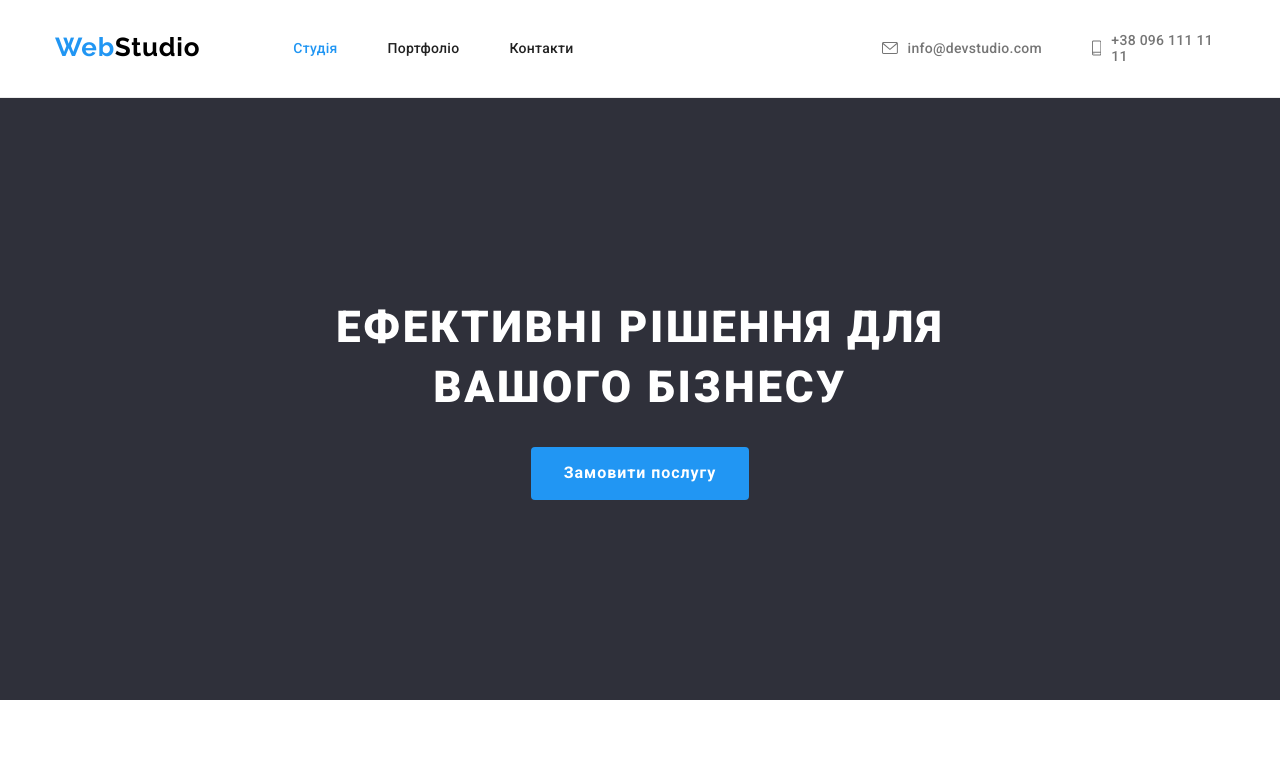
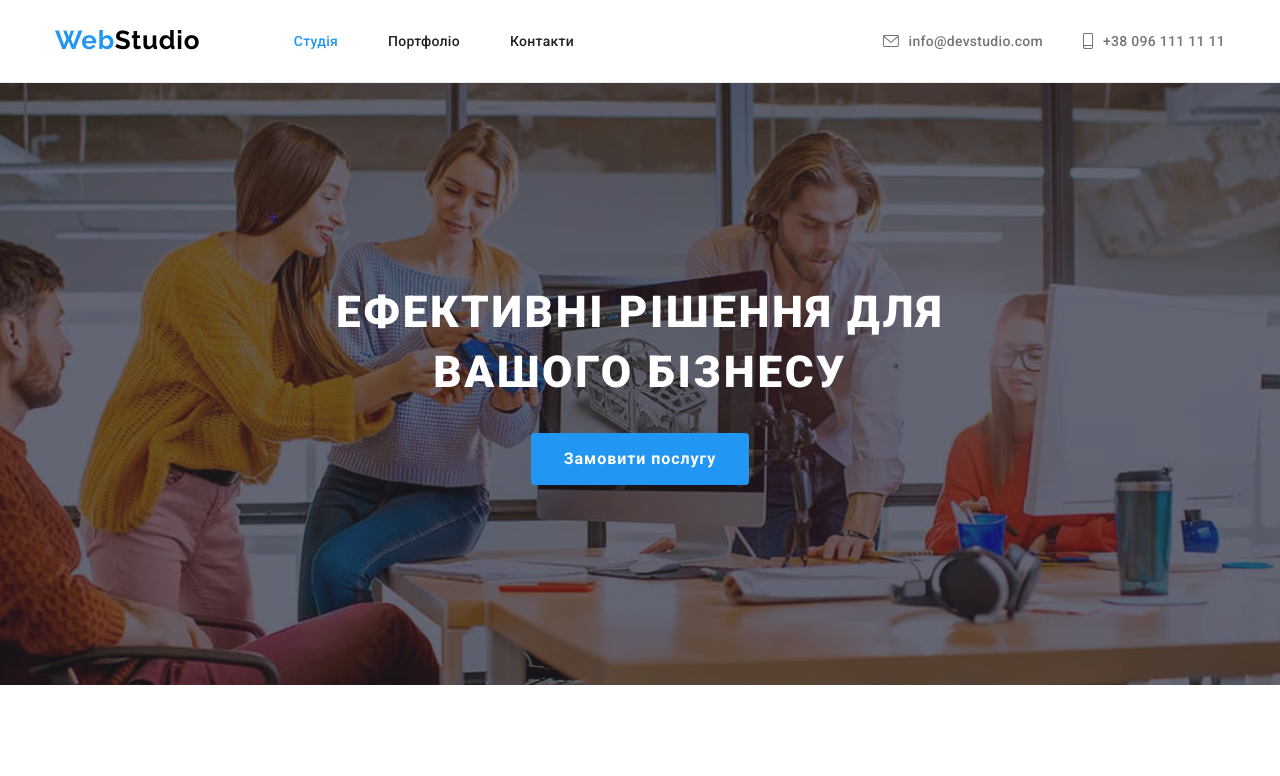
Before and after one commit to HannaStrat/goit-markup-hw-04, a plain HTML site: page index.html in a window 1280 px wide. Shown: the top 776 px of the page. Drawn offline with nearby package versions, Linux system fonts and the light colour scheme.

Commit message:
hero heder

```diff
--- a/index.html
+++ b/index.html
@@ -42,12 +42,17 @@
         </div>
     </header>
     <main>
-        <section class=" section hero">
-            <h1 class="hero-title">Ефективні рішення для вашого бізнесу</h1>
-            <button class="primary-button" type="button">Замовити послугу</button>
+
+        <section class="hero">
+            <div class="overlay">
+                <div class="hero-container">
+                    <h1 class="hero-title">Ефективні рішення для вашого бізнесу</h1>
+                    <button class="primary-button" type="button">Замовити послугу</button>
+                </div>
+            </div>
         </section>
 
-        <section class=" section excellence">
+        <section class="section excellence">
             <div class="container">
                 <h2 class="visually-hidden">Наші переваги</h2>
                 <ul class="excellence-item">
@@ -104,6 +109,7 @@
                             <h3 class="team-title">Ольга Рєпіна</h3>
                             <p lang="en" class="text">Frontend Developer</p>
                         </div>
+
                     </li>
                     <li class="teamcard">
                         <img src="./img/img3.jpg" alt="Усміхнений хлопець" height="260" width="270">
@@ -188,22 +194,22 @@
                     <h4 class="connect-title">Приєднуйтесь</h4>
                     <ul class="connect-list">
                         <li class="connect-item"><a href="" class="connect-link">
-                            <svg class="connect-icon" width="20" height>
+                            <svg class="connect-icon" width="20" height="20">
                                 <use href="./img/icon.svg#icon-instagram"></use>
                             </svg>
                         </a></li>
                         <li class="connect-item"><a href="" class="connect-link">
-                            <svg class="connect-icon" width="20" height>
+                            <svg class="connect-icon" width="20" height="20">
                                 <use href="./img/icon.svg#icon-twitter"></use>
                             </svg>
                         </a></li>
                         <li class="connect-item"><a href="" class="connect-link">
-                            <svg class="connect-icon" width="20" height>
+                            <svg class="connect-icon" width="20" height="20">
                                 <use href="./img/icon.svg#icon-facebook"></use>
                             </svg>
                         </a></li>
                         <li class="connect-item"><a href="" class="connect-link">
-                            <svg class="connect-icon" width="20" height>
+                            <svg class="connect-icon" width="20" height="20">
                                 <use href="./img/icon.svg#icon-linkedin"></use>
                             </svg>
                         </a></li>
--- a/styles/styles.css
+++ b/styles/styles.css
@@ -84,7 +84,7 @@ ul {
 .header-container {
     display: flex;
     align-items: center;
-    justify-content: center;
+    justify-content: space-between;
 }
 header .link-logo {
     display: block;
@@ -108,9 +108,9 @@ header .link-logo {
 
 .contacts {
     display:flex;
-    align-items: center;
-    justify-content: baseline;
-    gap: 50px;
+    align-content: center;
+    justify-content: flex-start;
+    gap: 40px;
     flex-wrap: nowrap;
 
     margin: 0;
@@ -157,6 +157,7 @@ header .link-logo {
     margin: 0;
     padding-right: 0;
     padding-left: 0;
+
 }
 
 .link:hover {
@@ -174,10 +175,36 @@ header .link-logo {
 
 
 .hero {
-    background-color: var(--primary-black-color);
+    background-color: #C4C4C4;
     text-align: center;
+    padding: 0;
+
+}
+
+.section.hero {
+    height: 600px;
+}
+
+.overlay {
+    width: 100%;
+    height: 100%;
+    margin-left: auto;
+    margin-right: auto;
+
+    background-image: linear-gradient(
+        to right,
+        rgba(47, 48, 58, 0.4),
+        rgba(47, 48, 58, 0.4)),
+        url("../img/bgrhero.jpeg");
+
+        background-repeat: no-repeat;
+        background-position: center;
+        background-size: cover;
+}
+.hero-container {
     padding-top: 200px;
     padding-bottom: 200px;
+
 }
 
 .hero-title {
@@ -185,6 +212,7 @@ header .link-logo {
     margin-bottom: 30px;
     margin-right: auto;
     margin-left: auto;
+
 
     color: var(--primary-white-color);
     text-transform: uppercase;
```
Also changed, not shown: 1 other file.
